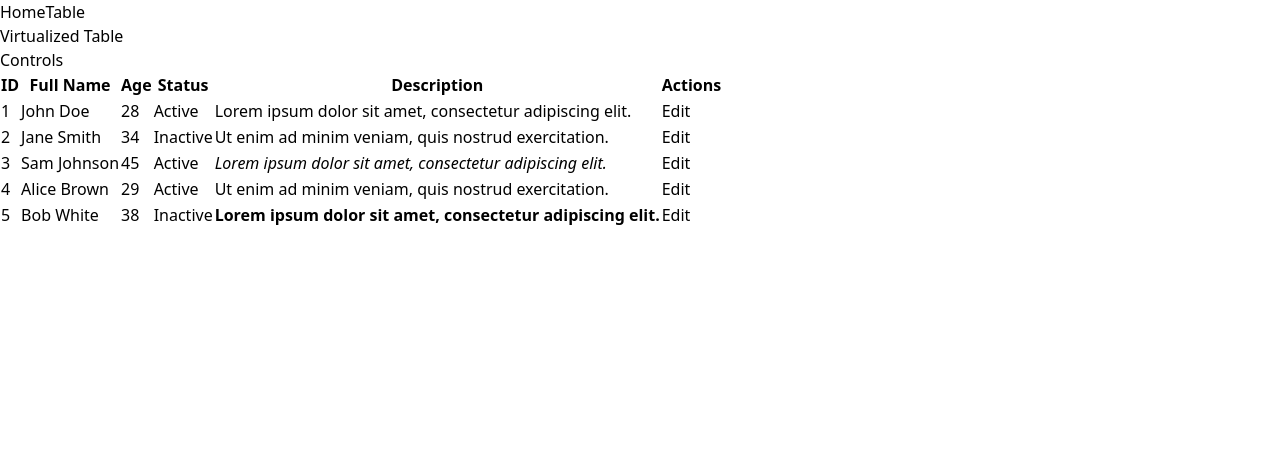
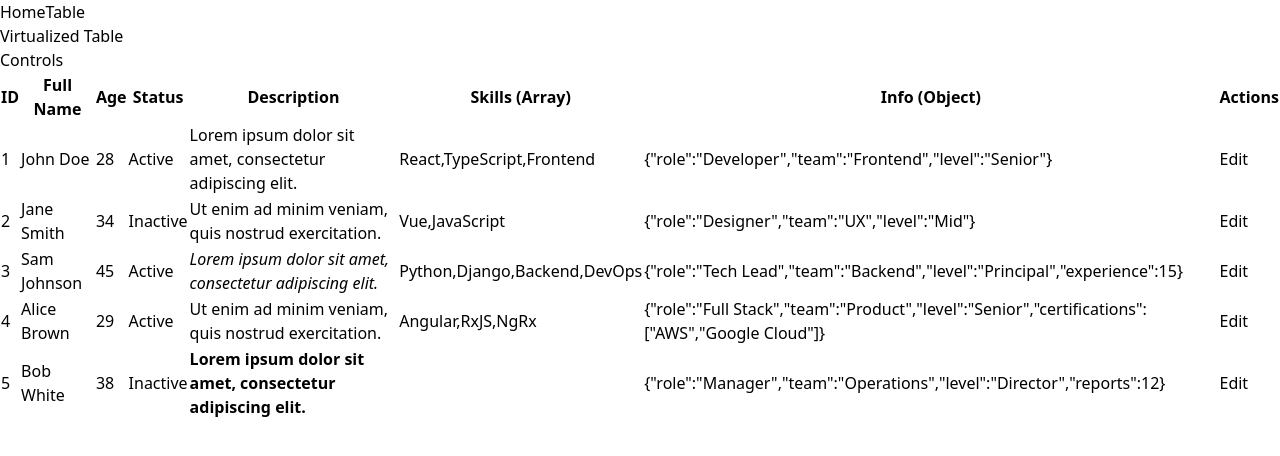
Before and after one commit to FeroHriadel/ncss-react, a React (Vite) app: page /table in a window 1280 px wide. Shown: the top 456 px of the page. Built offline with nearby package versions, Linux system fonts and the light colour scheme.

Commit message:
[] & {} handling

```diff
--- a/src/components/tables/VirtualizedTable.tsx
+++ b/src/components/tables/VirtualizedTable.tsx
@@ -1,3 +1,5 @@
+import React from 'react'
+
 interface VirtualizedTableProps {
   data: { [key: string]: string | number | boolean | null | undefined | [] | object | React.ReactNode }[];
   columnNames?: { column: string; displayValue: string }[];
@@ -41,13 +43,33 @@ function VirtualizedTable(props: VirtualizedTableProps) {
         <tbody>
           {data.map((row, index) => (
             <tr key={index}>
-              {columns.map((col) => (
-                <td key={col.column} className="px-4 py-2">
-                  {typeof row[col.column] === 'object' && row[col.column] !== null && !Array.isArray(row[col.column])
-                    ? row[col.column] as React.ReactNode
-                    : String(row[col.column])}
-                </td>
-              ))}
+              {columns.map((col) => {
+                const cellValue = row[col.column]
+
+                // Handle different data types
+                let renderedValue
+                if (cellValue === null || cellValue === undefined) {
+                  renderedValue = ''
+                } else if (Array.isArray(cellValue)) {
+                  // Arrays: keep as comma-separated string
+                  renderedValue = String(cellValue)
+                } else if (React.isValidElement(cellValue)) {
+                  // JSX/React elements: render as ReactNode
+                  renderedValue = cellValue as React.ReactNode
+                } else if (typeof cellValue === 'object') {
+                  // Plain objects: stringify as JSON
+                  renderedValue = JSON.stringify(cellValue)
+                } else {
+                  // Primitives: convert to string
+                  renderedValue = String(cellValue)
+                }
+
+                return (
+                  <td key={col.column} className="px-4 py-2">
+                    {renderedValue}
+                  </td>
+                )
+              })}
             </tr>
           ))}
         </tbody>
--- a/src/pages/TablePage.tsx
+++ b/src/pages/TablePage.tsx
@@ -8,6 +8,8 @@ const data = [
     age: 28,
     isActive: <span className="px-2 py-1 bg-green-100 text-green-800 rounded-full text-sm">Active</span>,
     description: 'Lorem ipsum dolor sit amet, consectetur adipiscing elit.',
+    tags: ['React', 'TypeScript', 'Frontend'],
+    metadata: { role: 'Developer', team: 'Frontend', level: 'Senior' },
     actions: <button className="px-3 py-1 bg-blue-500 text-white rounded hover:bg-blue-600">Edit</button>
   },
   {
@@ -16,6 +18,8 @@ const data = [
     age: 34,
     isActive: <span className="px-2 py-1 bg-red-100 text-red-800 rounded-full text-sm">Inactive</span>,
     description: 'Ut enim ad minim veniam, quis nostrud exercitation.',
+    tags: ['Vue', 'JavaScript'],
+    metadata: { role: 'Designer', team: 'UX', level: 'Mid' },
     actions: <button className="px-3 py-1 bg-blue-500 text-white rounded hover:bg-blue-600">Edit</button>
   },
   {
@@ -24,6 +28,8 @@ const data = [
     age: 45,
     isActive: <span className="px-2 py-1 bg-green-100 text-green-800 rounded-full text-sm">Active</span>,
     description: <em>Lorem ipsum dolor sit amet, consectetur adipiscing elit.</em>,
+    tags: ['Python', 'Django', 'Backend', 'DevOps'],
+    metadata: { role: 'Tech Lead', team: 'Backend', level: 'Principal', experience: 15 },
     actions: <button className="px-3 py-1 bg-blue-500 text-white rounded hover:bg-blue-600">Edit</button>
   },
   {
@@ -32,6 +38,8 @@ const data = [
     age: 29,
     isActive: <span className="px-2 py-1 bg-green-100 text-green-800 rounded-full text-sm">Active</span>,
     description: 'Ut enim ad minim veniam, quis nostrud exercitation.',
+    tags: ['Angular', 'RxJS', 'NgRx'],
+    metadata: { role: 'Full Stack', team: 'Product', level: 'Senior', certifications: ['AWS', 'Google Cloud'] },
     actions: <button className="px-3 py-1 bg-blue-500 text-white rounded hover:bg-blue-600">Edit</button>
   },
   {
@@ -40,6 +48,8 @@ const data = [
     age: 38,
     isActive: <span className="px-2 py-1 bg-red-100 text-red-800 rounded-full text-sm">Inactive</span>,
     description: <strong>Lorem ipsum dolor sit amet, consectetur adipiscing elit.</strong>,
+    tags: [],
+    metadata: { role: 'Manager', team: 'Operations', level: 'Director', reports: 12 },
     actions: <button className="px-3 py-1 bg-blue-500 text-white rounded hover:bg-blue-600">Edit</button>
   },
 ]
@@ -56,6 +66,8 @@ export default function TablePage() {
           { column: 'age', displayValue: 'Age' },
           { column: 'isActive', displayValue: 'Status' },
           { column: 'description', displayValue: 'Description' },
+          { column: 'tags', displayValue: 'Skills (Array)' },
+          { column: 'metadata', displayValue: 'Info (Object)' },
           { column: 'actions', displayValue: 'Actions' },
         ]}
       />
```
